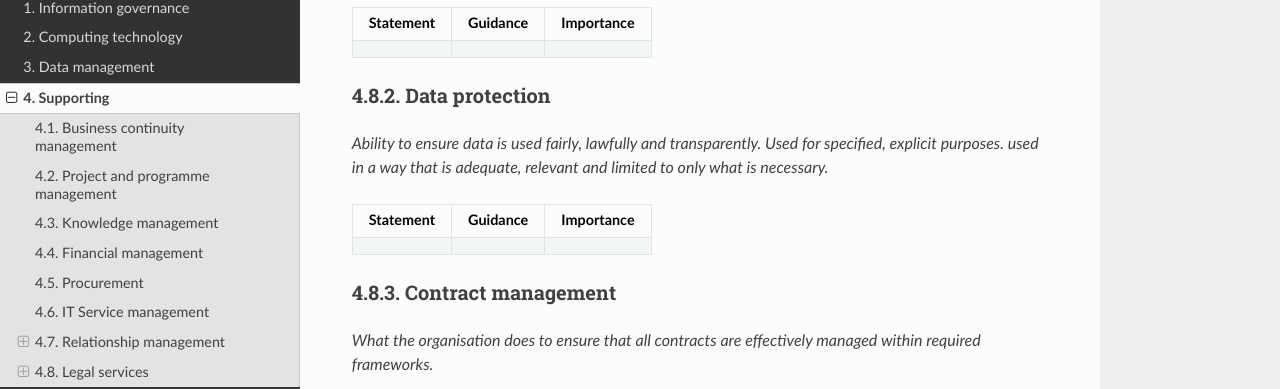
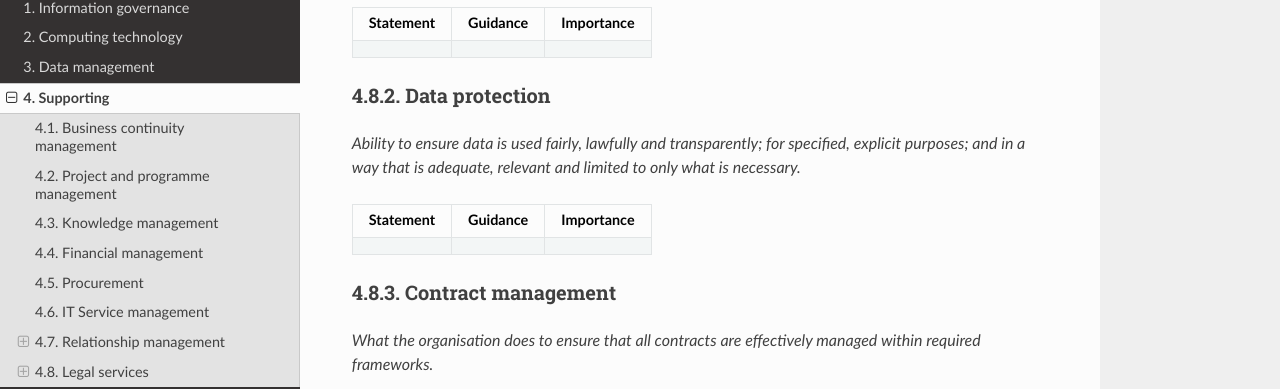
Before and after one commit to sa-tre/satre-specification, a Sphinx documentation site: the page built from docs/source/pillars/supporting.md, in a window 1280 px wide and 900 px high, scrolled down 2421 px. Shown: the part 259-648 px from the top of the window. Built offline with Sphinx 7.4.7 and the Read the Docs theme 2.0.0, drawn with Linux system fonts in a browser that asks for light colours.

Commit message:
Update docs/source/pillars/supporting.md
Co-authored-by: James Robinson <james.em.robinson@gmail.com>

````diff
--- a/docs/source/pillars/supporting.md
+++ b/docs/source/pillars/supporting.md
@@ -186,7 +186,7 @@ _Ability of the organisation to provide suitable and timely legal advice._
 
 ### Data protection
 
-_Ability to ensure data is used fairly, lawfully and transparently. Used for specified, explicit purposes. used in a way that is adequate, relevant and limited to only what is necessary._
+_Ability to ensure data is used fairly, lawfully and transparently; for specified, explicit purposes; and in a way that is adequate, relevant and limited to only what is necessary._
 
 ```{list-table}
 :header-rows: 1
````
